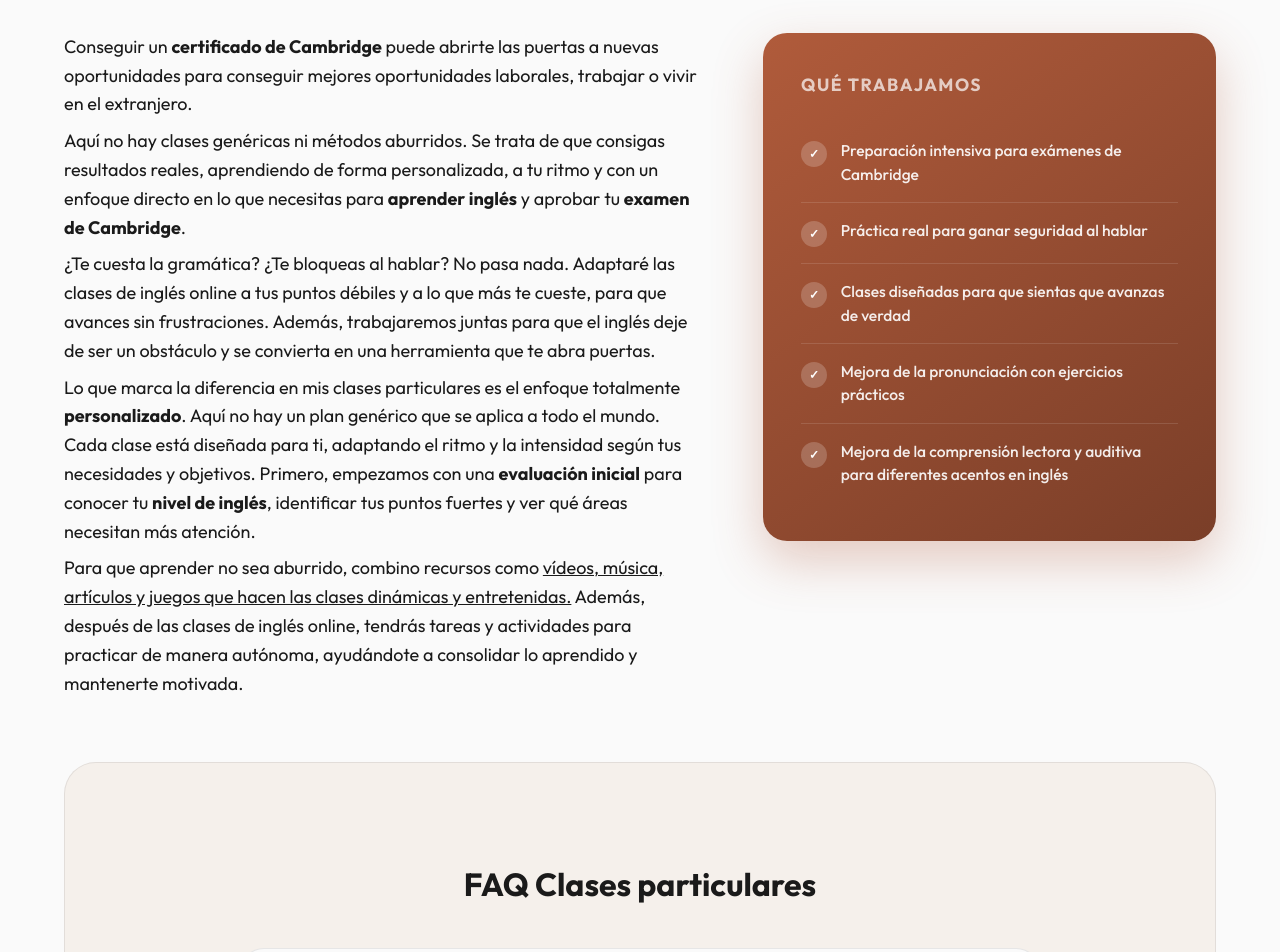
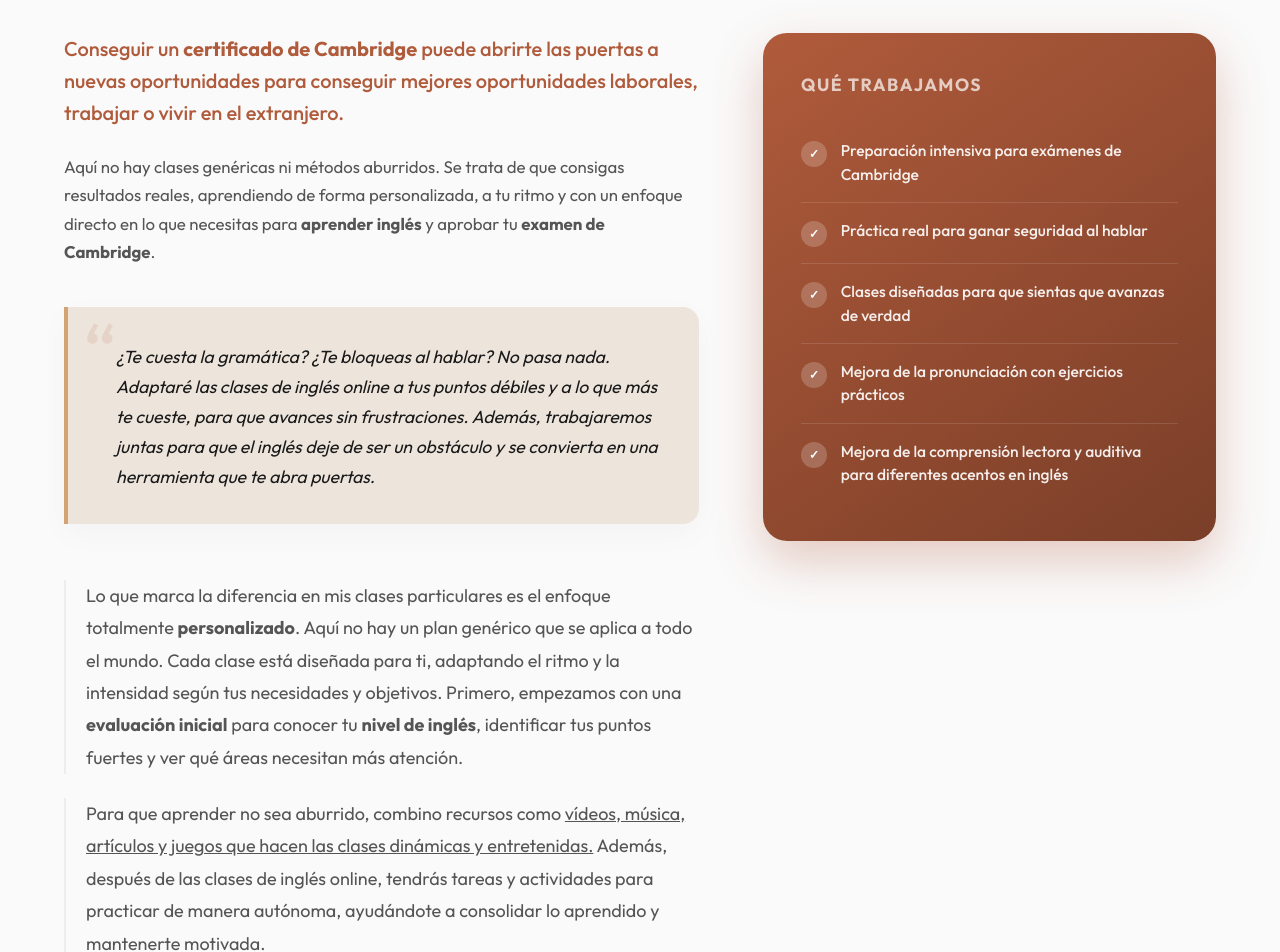
Before and after one commit to MRxRafi/bimalingua-web, a Next.js app: page / in a window 1280 px wide. Shown: the part 5500-6452 px from the top of the page. Built offline with nearby package versions, Linux system fonts and the light colour scheme; a web font is replaced by a local one.

Commit message:
Rediseño parrafos Clases Particulares

```diff
--- a/src/app/page.tsx
+++ b/src/app/page.tsx
@@ -220,21 +220,30 @@ export default function Home() {
               <FadeIn>
                 <div className={styles.particularesContent}>
                   <div className={styles.particularesText}>
-                    <p>
+                    <p className={styles.leadText}>
                       Conseguir un <Link href="/cambridge"><strong>certificado de Cambridge</strong></Link> puede abrirte las puertas a nuevas oportunidades para conseguir mejores oportunidades laborales, trabajar o vivir en el extranjero.
                     </p>
-                    <p>
+                    <p className={styles.standardText}>
                       Aquí no hay clases genéricas ni métodos aburridos. Se trata de que consigas resultados reales, aprendiendo de forma personalizada, a tu ritmo y con un enfoque directo en lo que necesitas para <strong>aprender inglés</strong> y aprobar tu <strong>examen de Cambridge</strong>.
                     </p>
+                    <div className={styles.highlightCard}>
+                      <span className={styles.quoteIcon}>&ldquo;</span>
                       <p>
                         ¿Te cuesta la gramática? ¿Te bloqueas al hablar? No pasa nada. Adaptaré las clases de inglés online a tus puntos débiles y a lo que más te cueste, para que avances sin frustraciones. Además, trabajaremos juntas para que el inglés deje de ser un obstáculo y se convierta en una herramienta que te abra puertas.
                       </p>
+                    </div>
+                    <div className={styles.textGrid}>
+                      <div className={styles.textBlock}>
                         <p>
                           Lo que marca la diferencia en mis clases particulares es el enfoque totalmente <strong>personalizado</strong>. Aquí no hay un plan genérico que se aplica a todo el mundo. Cada clase está diseñada para ti, adaptando el ritmo y la intensidad según tus necesidades y objetivos. Primero, empezamos con una <strong>evaluación inicial</strong> para conocer tu <strong>nivel de inglés</strong>, identificar tus puntos fuertes y ver qué áreas necesitan más atención.
                         </p>
+                      </div>
+                      <div className={styles.textBlock}>
                         <p>
                           Para que aprender no sea aburrido, combino recursos como <u>vídeos, música, artículos y juegos que hacen las clases dinámicas y entretenidas.</u> Además, después de las clases de inglés online, tendrás tareas y actividades para practicar de manera autónoma, ayudándote a consolidar lo aprendido y mantenerte motivada.
                         </p>
+                      </div>
+                    </div>
                   </div>
 
                   <div className={styles.particularesList}>
--- a/src/components/PricingSection.tsx
+++ b/src/components/PricingSection.tsx
@@ -54,8 +54,8 @@ export default function PricingSection() {
                 <div className={styles.popularBadge}>Mejor valor</div>
                 <div className={styles.priceCardHeader}>
                   <h3>Bono 10 clases</h3>
-                  <p className={styles.price}><span>200 €</span></p>
-                  <p className={styles.subtitle}>Precio único (20€ / Clase)</p>
+                  <p className={styles.price}><span>20€</span> / Clase</p>
+                  <p className={styles.subtitle}>Pago único de 200 €</p>
                 </div>
                 <div className={styles.priceCardFooter}>
                   <Link href="#contacto" className={`${styles.btnFull} ${styles.darkBtn} btn btn-primary`}>Pide información</Link>
@@ -64,8 +64,8 @@ export default function PricingSection() {
               <motion.div className={styles.priceCardModern} whileHover={{ y: -5 }}>
                 <div className={styles.priceCardHeader}>
                   <h3>Bono 5 clases</h3>
-                  <p className={styles.price}><span>115 €</span></p>
-                  <p className={styles.subtitle}>Precio único (23€ / Clase)</p>
+                  <p className={styles.price}><span>23€</span> / Clase</p>
+                  <p className={styles.subtitle}>Pago único de 115 €</p>
                 </div>
                 <div className={styles.priceCardFooter}>
                   <Link href="#contacto" className={`${styles.btnFull} btn btn-primary`}>Pide información</Link>
--- a/src/components/page.module.css
+++ b/src/components/page.module.css
@@ -163,6 +163,67 @@
   display: flex;
   flex-direction: column;
   gap: 0.5rem;
+}
+
+.leadText {
+  font-size: 1.25rem;
+  font-weight: 500;
+  color: var(--primary);
+  margin-bottom: 1rem;
+  line-height: 1.6;
+}
+
+.standardText {
+  font-size: 1.05rem;
+  margin-bottom: 0.5rem;
+  color: var(--text-secondary);
+  line-height: 1.7;
+}
+
+.highlightCard {
+  background: var(--surface-light);
+  border-left: 4px solid var(--accent);
+  padding: 2.2rem 2rem 2rem 3rem;
+  border-radius: 0 16px 16px 0;
+  margin: 1.5rem 0 2rem 0;
+  position: relative;
+  box-shadow: 0 10px 30px rgba(0, 0, 0, 0.03);
+}
+
+.quoteIcon {
+  position: absolute;
+  top: 5px;
+  left: 15px;
+  font-size: 5rem;
+  color: var(--primary);
+  opacity: 0.12;
+  font-family: var(--font-serif);
+  line-height: 1;
+}
+
+.highlightCard p {
+  position: relative;
+  z-index: 1;
+  font-style: italic;
+  color: var(--text-primary);
+  font-size: 1.1rem;
+  line-height: 1.7;
+  margin: 0;
+}
+
+.textGrid {
+  display: grid;
+  grid-template-columns: 1fr;
+  gap: 1.5rem;
+  margin-top: 1rem;
+}
+
+.textBlock p {
+  color: var(--text-secondary);
+  line-height: 1.8;
+  padding-left: 1.25rem;
+  border-left: 2px solid rgba(0,0,0,0.05);
+  margin: 0;
 }
 
 .particularesList {
```
Lines whose indentation alone changed are shown as unchanged.
